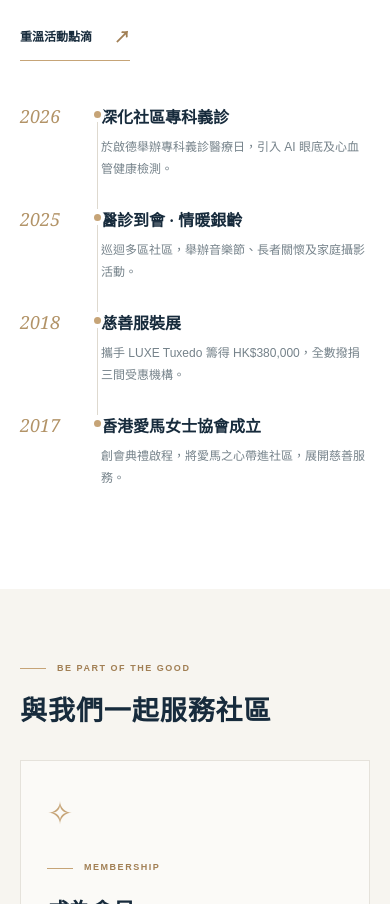
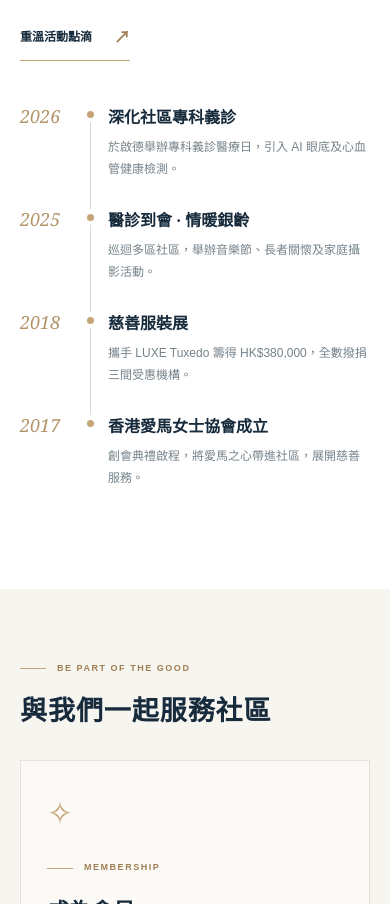
Before and after one commit to cafe-free/hkalhl_website, an Astro site: page / in a window 390 px wide. Shown: the part 4208-5112 px from the top of the page. Built offline with nearby package versions, Linux system fonts and the light colour scheme; Astro itself is replaced by a stand-in of ours; a web font is replaced by a local one.

Commit message:
Adjust timeline spacing

```diff
--- a/public/styles.css
+++ b/public/styles.css
@@ -734,8 +734,8 @@ button {
 }
 .timeline article {
   display: grid;
-  grid-template-columns: 74px 1fr;
-  gap: 21px;
+  grid-template-columns: 64px 1fr;
+  gap: 40px;
   padding: 0 0 27px;
   position: relative;
 }
@@ -744,7 +744,7 @@ button {
   position: absolute;
   top: 8px;
   bottom: -2px;
-  left: 87px;
+  left: 83px;
   width: 1px;
   background: var(--line-timeline);
 }
@@ -758,7 +758,7 @@ button {
   height: 7px;
   border-radius: 50%;
   background: var(--gold);
-  left: 84px;
+  left: 80px;
   top: 7px;
   box-shadow: 0 0 0 4px white;
 }
@@ -1219,14 +1219,14 @@ button {
     gap: 43px;
   }
   .timeline article {
-    grid-template-columns: 65px 1fr;
-    gap: 16px;
+    grid-template-columns: 54px 1fr;
+    gap: 34px;
   }
   .timeline article:before {
-    left: 77px;
+    left: 70px;
   }
   .timeline article:after {
-    left: 74px;
+    left: 67px;
   }
   .gallery-grid {
     height: auto;
--- a/src/layouts/SiteLayout.astro
+++ b/src/layouts/SiteLayout.astro
@@ -48,7 +48,7 @@ const schema = {
     <link rel="preconnect" href="https://scontent-nrt6-1.xx.fbcdn.net" />
     <link rel="preconnect" href="https://font.emtech.cc" crossorigin />
     <link rel="stylesheet" href="/color.css?v=1" />
-    <link rel="stylesheet" href="/styles.css?v=11" />
+    <link rel="stylesheet" href="/styles.css?v=12" />
     <title>{title}</title>
     <script type="application/ld+json" set:html={JSON.stringify(schema)} />
   </head>
```
